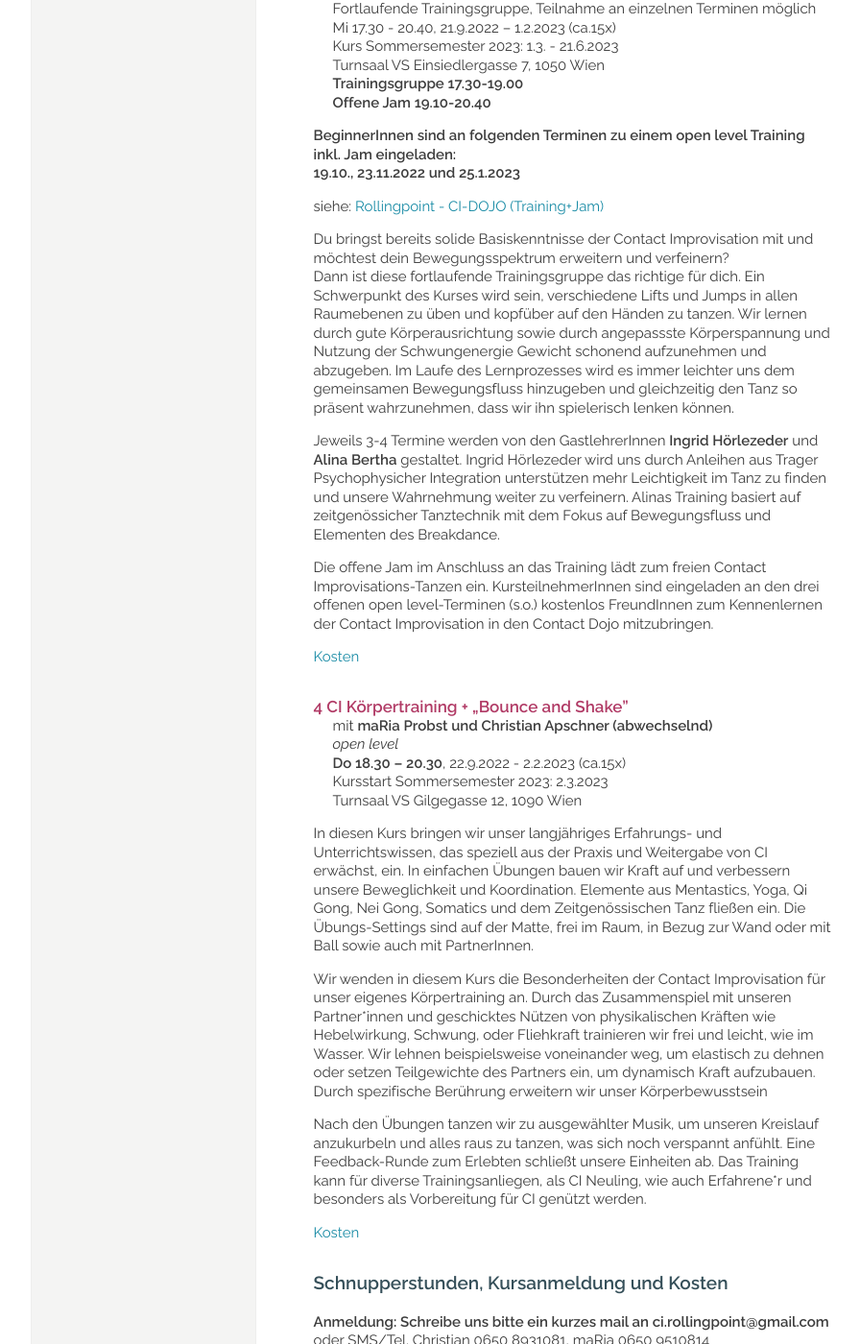
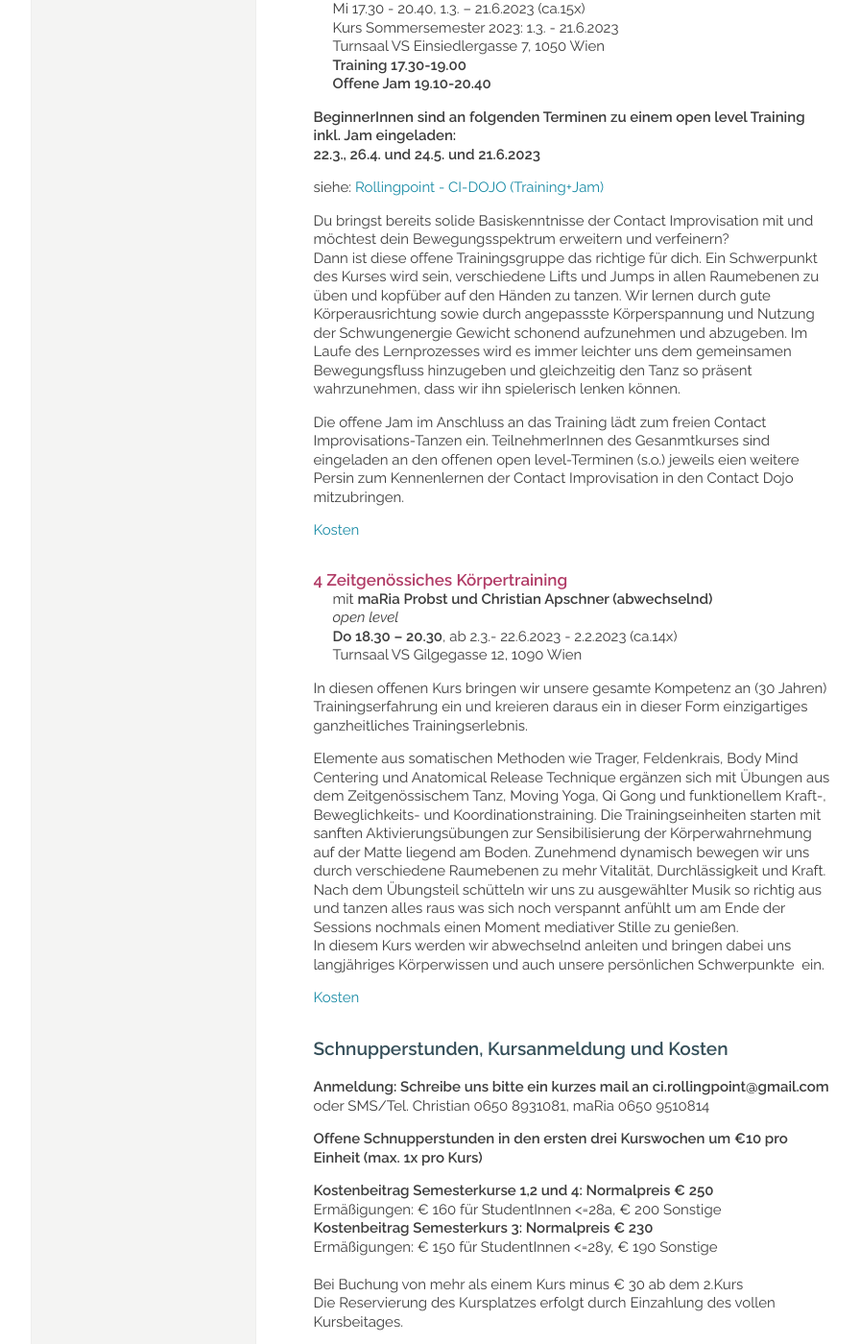
Before and after one commit to manulari/rollingpointat, a Jekyll site: the page built from _pages_de/kurse.md, in a window 1280 px wide and 1400 px high, scrolled down 2233 px. Shown: the whole window at 96% size, without its empty margins (152-1048 px from the left). Built offline with Jekyll 4.4.1, drawn with Linux system fonts in a browser that asks for light colours; comment, search, counter and statistics services are not loaded; some of the changed text lies outside the part shown.

Commit message:
Update page (de) “kurse”

```diff
--- a/_pages_de/kurse.md
+++ b/_pages_de/kurse.md
@@ -2,28 +2,28 @@
 permalink: /kurse
 title: KURSE UND WORKSHOPS
 ---
-**Abendangebote Wintersemester 2022/23**
+**Abendangebote Sommersemester 2023**
 
-| Tag    | Zeit            | Lehrer:in           | Titel                                                                                | Ort/Turnsaal                 |
-| ------ | --------------- | ------------------- | ------------------------------------------------------------------------------------ | ---------------------------- |
-| **Mo** | **18.30-20.15** | **maRia**           | **[ 1 "Energize Through Motion" / Zeitg. Tanz, CI light, Somatics open level](#mo)** | **Gilgegasse 12 1090 Wien**  |
-| **Di** | **18.15-20.30** | **Christian**       | **[2 Contact Improvisation and -Technique / beginner](#di)**                         | **Einsiedlerg. 7 1050 Wien** |
-| **Mi** | **17.30-20.40** | **Christian u.a.**  | **[3 CI-Dojo: Contact Improvisation   intermediate/advanced + Jam](#mi)**            | **Einsiedlerg. 7 1050 Wien** |
-| **Do** | **18.30-20.30** | **maRia/Christian** | **[4 CI Körpertraining + "Bounce and Shake" /open level](#do)**                      | **Gilgegasse 12 1090 Wien**  |
+| Tag    | Zeit            | Lehrer:in           | Titel                                                                                            | Ort/Turnsaal                 |
+| ------ | --------------- | ------------------- | ------------------------------------------------------------------------------------------------ | ---------------------------- |
+| **Mo** | **18.30-20.15** | **maRia**           | **[ 1 "Energize Through Motion" - Zeitgenössischer Tanz, CI light, Somatics / open level](#mo)** | **Gilgegasse 12 1090 Wien**  |
+| **Di** | **18.15-20.30** | **Christian**       | **[2 Contact Improvisation and -Technique / beginner](#di)**                                     | **Einsiedlerg. 7 1050 Wien** |
+| **Mi** | **17.30-20.40** | **Christian u.a.**  | **[3 CI-Dojo: Contact Improvisation   intermediate/advanced + Jam](#mi)**                        | **Einsiedlerg. 7 1050 Wien** |
+| **Do** | **18.30-20.30** | **maRia/Christian** | **[4 Zeitgenössiches Körpertraining /open level](#do)**                                          | **Gilgegasse 12 1090 Wien**  |
 
 \
 &nbsp;
 
-### Unsere neuen Kurse des Sommersemesters 2023 starten vom 27.2.- 2.3.2023 (Kurstage analog Wintersemester)
+### Unsere neuen Kurse des Sommersemesters 2023 starten vom 27.2.- 2.3.2023
 
 <div class="named-anchor" id="mo"></div>
 
-#### Wintersemester 2022/23
+#### Sommersemester 2022/23
 
-#### 1 "Energize Through Motion" Zeitgenössischer Tanz/CI light/ Somatics
+#### 1 "Energize Through Motion" Zeitgenössischer Tanz/CI light/Somatics
 
 mit **maRia Probst -** *open level*\
-**Mo 18.30 - 20.15**; 19.9.2022 – 30.1.2023 (ca.16x)\
+**Mo 18.30 - 20.15**; 27.2. – 19.6.2023 (ca.15x)\
 Kurs Sommersemester 2023: 27.2. - 19.6.2023\
 Turnsaal VS Gilgegasse 12, 1090 Wien
 
@@ -78,47 +78,39 @@ Teilnahmeempfehlungen: Da wir in der Contact Improvisation gegenseitig Körperge
 
 #### **3 Contact Improvisation intermediate/advanced + open Jam (=Contact Dojo)**
 
-mit **Christian Apschner und den GastlehrerInnen Ingrid Hörlezeder und Alina Bertha**\
-Fortlaufende Trainingsgruppe, Teilnahme an einzelnen Terminen möglich\
-Mi 17.30 - 20.40, 21.9.2022 – 1.2.2023 (ca.15x)\
+mit **Christian Apschner und GastlehrerInnen tba**\
+Fortlaufende offene Trainingsgruppe, Teilnahme an einzelnen Terminen möglich\
+Mi 17.30 - 20.40, 1.3. – 21.6.2023 (ca.15x)\
 Kurs Sommersemester 2023: 1.3. - 21.6.2023\
 Turnsaal VS Einsiedlergasse 7, 1050 Wien\
-**Trainingsgruppe 17.30-19.00**\
+**Training 17.30-19.00**\
 **Offene Jam 19.10-20.40**
 
 **BeginnerInnen sind an folgenden Terminen zu einem open level Training inkl. Jam eingeladen:**\
-**19.10., 23.11.2022 und 25.1.2023**
+**22.3., 26.4. und 24.5. und 21.6.2023**
 
 siehe: [Rollingpoint - CI-DOJO (Training+Jam)](/dojo)
 
 Du bringst bereits solide Basiskenntnisse der Contact Improvisation mit und möchtest dein Bewegungsspektrum erweitern und verfeinern?\
-Dann ist diese fortlaufende Trainingsgruppe das richtige für dich. Ein Schwerpunkt des Kurses wird sein, verschiedene Lifts und Jumps in allen Raumebenen zu üben und kopfüber auf den Händen zu tanzen. Wir lernen durch gute Körperausrichtung sowie durch angepassste Körperspannung und Nutzung der Schwungenergie Gewicht schonend aufzunehmen und abzugeben. Im Laufe des Lernprozesses wird es immer leichter uns dem gemeinsamen Bewegungsfluss hinzugeben und gleichzeitig den Tanz so präsent wahrzunehmen, dass wir ihn spielerisch lenken können.
+Dann ist diese offene Trainingsgruppe das richtige für dich. Ein Schwerpunkt des Kurses wird sein, verschiedene Lifts und Jumps in allen Raumebenen zu üben und kopfüber auf den Händen zu tanzen. Wir lernen durch gute Körperausrichtung sowie durch angepassste Körperspannung und Nutzung der Schwungenergie Gewicht schonend aufzunehmen und abzugeben. Im Laufe des Lernprozesses wird es immer leichter uns dem gemeinsamen Bewegungsfluss hinzugeben und gleichzeitig den Tanz so präsent wahrzunehmen, dass wir ihn spielerisch lenken können.
 
-Jeweils 3-4 Termine werden von den GastlehrerInnen **Ingrid Hörlezeder** und **Alina Bertha** gestaltet. Ingrid Hörlezeder wird uns durch Anleihen aus Trager Psychophysicher Integration unterstützen mehr Leichtigkeit im Tanz zu finden und unsere Wahrnehmung weiter zu verfeinern. Alinas Training basiert auf zeitgenössicher Tanztechnik mit dem Fokus auf Bewegungsfluss und Elementen des Breakdance.
-
-Die offene Jam im Anschluss an das Training lädt zum freien Contact Improvisations-Tanzen ein. KursteilnehmerInnen sind eingeladen an den drei offenen open level-Terminen (s.o.) kostenlos FreundInnen zum Kennenlernen der Contact Improvisation in den Contact Dojo mitzubringen.
+Die offene Jam im Anschluss an das Training lädt zum freien Contact Improvisations-Tanzen ein. TeilnehmerInnen des Gesanmtkurses sind eingeladen an den offenen open level-Terminen (s.o.) jeweils eien weitere Persin zum Kennenlernen der Contact Improvisation in den Contact Dojo mitzubringen.
 
 [Kosten](#kosten)
 
 <div class="named-anchor" id="do"></div>
 
-#### 4 CI Körpertraining + „Bounce and Shake"
+#### 4  Zeitgenössiches Körpertraining
 
 mit **maRia Probst und Christian Apschner (abwechselnd)**\
 *open level*\
-**Do 18.30 – 20.30**, 22.9.2022 - 2.2.2023 (ca.15x)\
-Kursstart Sommersemester 2023: 2.3.2023\
+**Do 18.30 – 20.30**, ab 2.3.- 22.6.2023 - 2.2.2023 (ca.14x)\
 Turnsaal VS Gilgegasse 12, 1090 Wien
 
-<!--StartFragment-->
+In diesen offenen Kurs bringen wir unsere gesamte Kompetenz an (30 Jahren) Trainingserfahrung ein und kreieren daraus ein in dieser Form einzigartiges ganzheitliches Trainingserlebnis.
 
-In diesen Kurs bringen wir unser langjähriges Erfahrungs- und Unterrichtswissen, das speziell aus der Praxis und Weitergabe von CI erwächst, ein. In einfachen Übungen bauen wir Kraft auf und verbessern unsere Beweglichkeit und Koordination. Elemente aus Mentastics, Yoga, Qi Gong, Nei Gong, Somatics und dem Zeitgenössischen Tanz fließen ein. Die Übungs-Settings sind auf der Matte, frei im Raum, in Bezug zur Wand oder mit Ball sowie auch mit PartnerInnen.
-
-Wir wenden in diesem Kurs die Besonderheiten der Contact Improvisation für unser eigenes Körpertraining an. Durch das Zusammenspiel mit unseren Partner*innen und geschicktes Nützen von physikalischen Kräften wie Hebelwirkung, Schwung, oder Fliehkraft trainieren wir frei und leicht, wie im Wasser. Wir lehnen beispielsweise voneinander weg, um elastisch zu dehnen oder setzen Teilgewichte des Partners ein, um dynamisch Kraft aufzubauen. Durch spezifische Berührung erweitern wir unser Körperbewusstsein
-
-Nach den Übungen tanzen wir zu ausgewählter Musik, um unseren Kreislauf anzukurbeln und alles raus zu tanzen, was sich noch verspannt anfühlt. Eine Feedback-Runde zum Erlebten schließt unsere Einheiten ab. Das Training kann für diverse Trainingsanliegen, als CI Neuling, wie auch Erfahrene*r und besonders als Vorbereitung für CI genützt werden.
-
-<!--EndFragment-->
+Elemente aus somatischen Methoden wie Trager, Feldenkrais, Body Mind Centering und Anatomical Release Technique ergänzen sich mit Übungen aus dem Zeitgenössischem Tanz, Moving Yoga, Qi Gong und funktionellem Kraft-, Beweglichkeits- und Koordinationstraining. Die Trainingseinheiten starten mit sanften Aktivierungsübungen zur Sensibilisierung der Körperwahrnehmung auf der Matte liegend am Boden. Zunehmend dynamisch bewegen wir uns durch verschiedene Raumebenen zu mehr Vitalität, Durchlässigkeit und Kraft. Nach dem Übungsteil schütteln wir uns zu ausgewählter Musik so richtig aus und tanzen alles raus was sich noch verspannt anfühlt um am Ende der Sessions nochmals einen Moment mediativer Stille zu genießen.\
+In diesem Kurs werden wir abwechselnd anleiten und bringen dabei uns langjähriges Körperwissen und auch unsere persönlichen Schwerpunkte  ein.
 
 [Kosten](#kosten)
 
@@ -131,14 +123,16 @@ oder SMS/Tel. Christian 0650 8931081, maRia 0650 9510814
 
 **Offene Schnupperstunden in den ersten drei Kurswochen um €10 pro Einheit (max. 1x pro Kurs)**
 
-**Kostenbeitrag Semesterkurse: Normalpreis € 250**\
+**Kostenbeitrag Semesterkurse 1,2 und 4: Normalpreis € 250**\
 Ermäßigungen: € 160 für StudentInnen <=28a, € 200 Sonstige\
+**Kostenbeitrag Semesterkurs 3: Normalpreis € 230**\
+Ermäßigungen: € 150 für StudentInnen <=28y, € 190 Sonstige\
+\
 Bei Buchung von mehr als einem Kurs minus € 30 ab dem 2.Kurs\
-Kursbeitrag einzuzahlen bis spätestens 8.10.2022.\
 Die Reservierung des Kursplatzes erfolgt durch Einzahlung des vollen Kursbeitages.\
 \
 **Einzelstunden € 27 / ermäßigt € 20**\
-**Einzelstunden Mittwochs CI-Training exkl. Jam € 18 / ermäßigt 14, inkl. Jam € 25 / ermäßigt €18**
+**Einzelstunden Kurs 3 (Contact Dojo: CI-Training inkl. Jam) € 14 - 24, Jam € 7 - 10**
 
 **5﻿er Block für CI Körpertraining + Bounce and Shake € 110.- / € 85.-**\
 \
```
